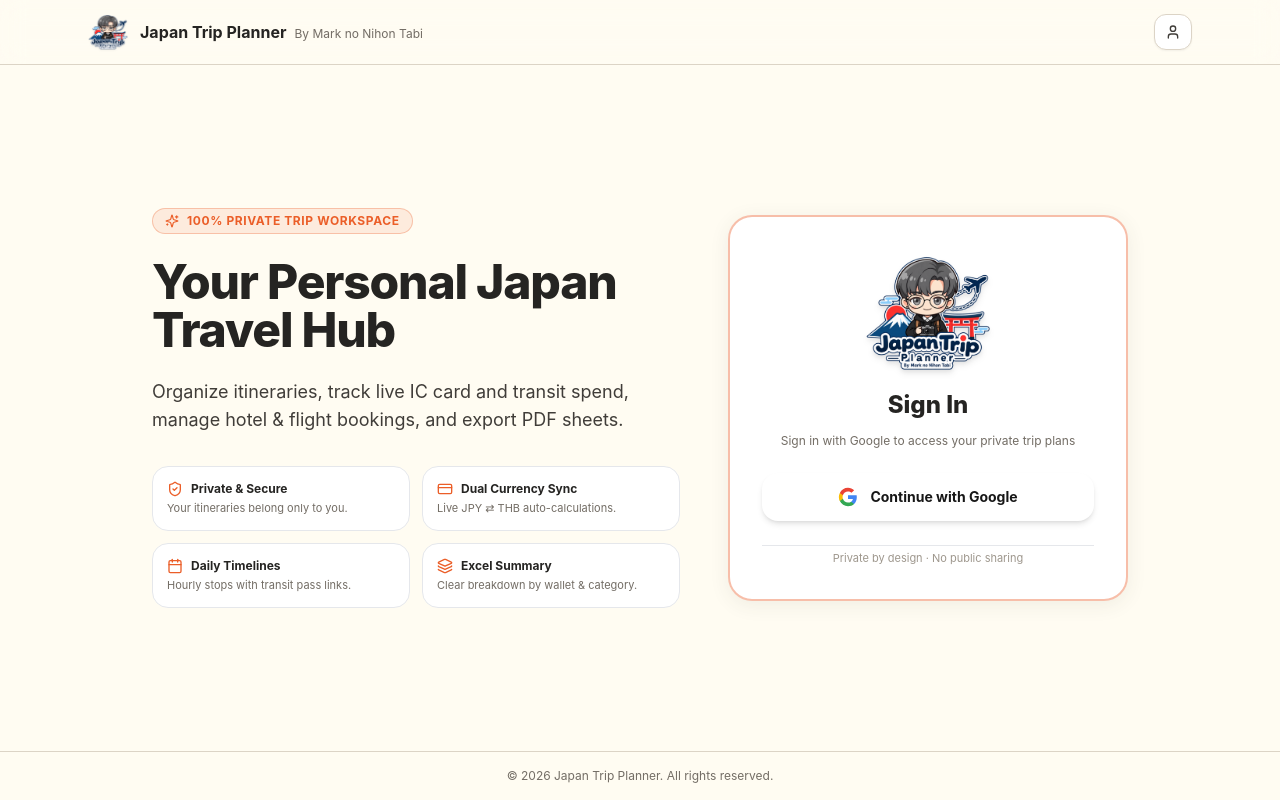
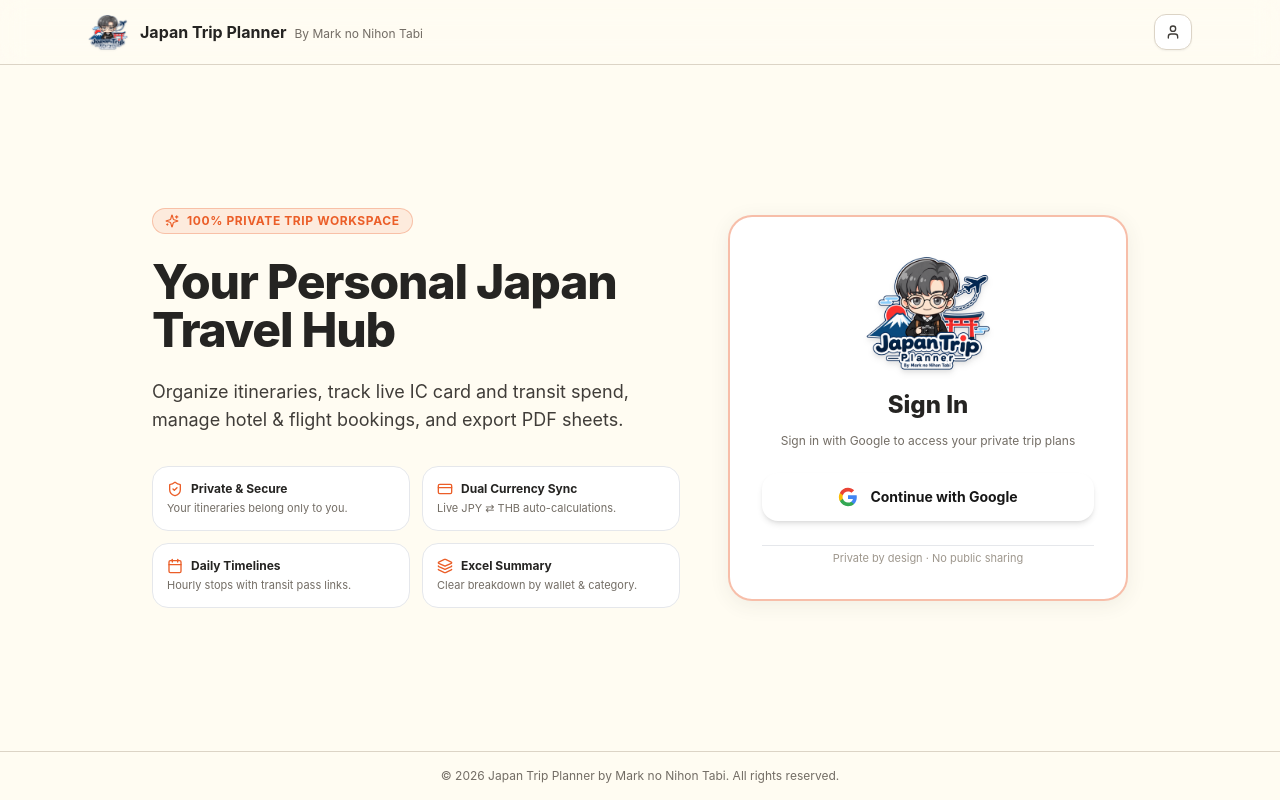
Before and after one commit to markPoramest/japan-trip, a Next.js app: page /login in a window 1280 px wide. Built offline with nearby package versions, Linux system fonts and the light colour scheme; no server answers.

Commit message:
feat: change footer

```diff
--- a/src/app/login/page.tsx
+++ b/src/app/login/page.tsx
@@ -184,7 +184,7 @@ export default function LoginPage() {
 
       {/* Footer */}
       <footer className="border-t border-border py-4 text-center text-xs text-text-muted">
-        <span>© 2026 Japan Trip Planner. All rights reserved.</span>
+        <span>© 2026 Japan Trip Planner by Mark no Nihon Tabi. All rights reserved.</span>
       </footer>
     </div>
   );
```
